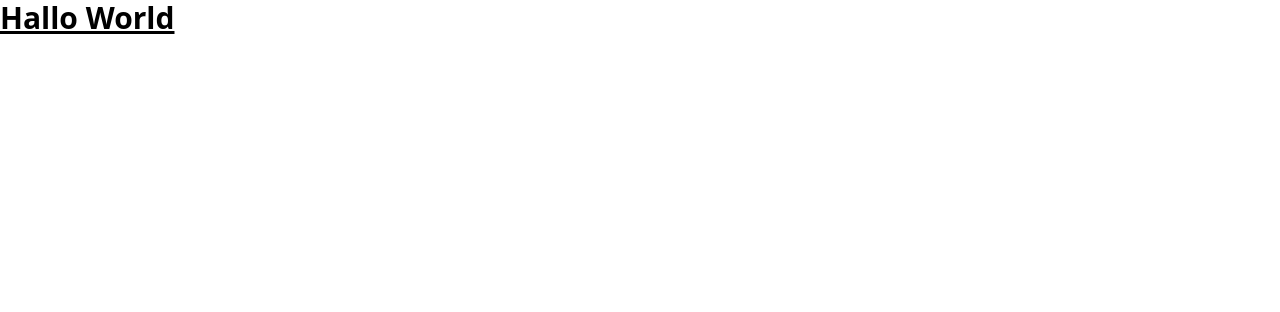
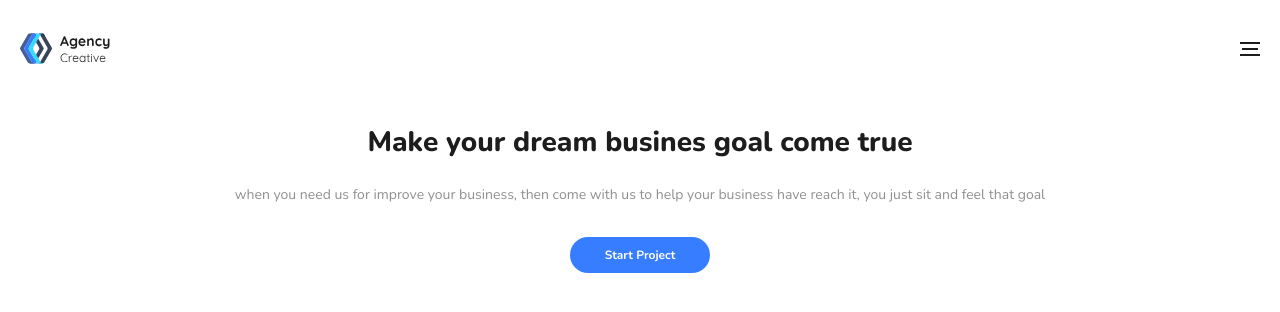
Before and after one commit to JunarisAlf/react-tailwind-Agency-Landing-Page, a React (Vite) app: page / in a window 1280 px wide. Shown: the top 312 px of the page. Built offline with nearby package versions, Linux system fonts and the light colour scheme.

Commit message:
Add animation on Navbar and add Head Section on Home

```diff
--- a/index.html
+++ b/index.html
@@ -4,6 +4,12 @@
         <meta charset="UTF-8" />
         <link rel="icon" type="image/svg+xml" href="/src/favicon.svg" />
         <meta name="viewport" content="width=device-width, initial-scale=1.0" />
+        <link rel="preconnect" href="https://fonts.googleapis.com" />
+        <link rel="preconnect" href="https://fonts.gstatic.com" crossorigin />
+        <link
+            href="https://fonts.googleapis.com/css2?family=Nunito:ital,wght@0,200;0,300;0,400;0,500;0,600;0,700;0,800;1,200;1,300;1,400;1,500;1,600;1,700&display=swap"
+            rel="stylesheet"
+        />
         <title>Agency Landing Page - Slicing by Junaris Alfianto</title>
     </head>
     <body>
--- /dev/null
+++ b/src/components/MainContainer.jsx
@@ -0,0 +1,7 @@
+export default ({children}) => {
+    return (
+        <div className="w-full px-5 font-nunito">
+            {children}
+        </div>
+    )
+}
--- /dev/null
+++ b/src/components/Navbar.jsx
@@ -0,0 +1,19 @@
+
+import { useState } from 'react'
+import Logo from './../assets/icons/logo.svg'
+export default () => {
+    const [open, setOpen] = useState(false);
+    const onClickHandler = () => {
+        setOpen(!open);
+    }
+    return (
+        <nav className="flex flex-row justify-between items-center pt-8 pb-4">
+            <img className="w-[91px] h-[33px]" src={Logo} alt="logo" />
+            <div className="flex flex-col gap-y-1 w-min items-center" onClick={onClickHandler}>
+                <span className={"block w-5 bg-black h-0.5  ease-in duration-100" +( open ? ' rotate-45 translate-y-1.5' : '')}/>
+                <span className={"block w-4 bg-black h-0.5 ease-in duration-75" + ( open ? ' invisible' : 'visible')}/>
+                <span className={"block w-5 bg-black h-0.5 ease-in duration-100" +( open ? ' -rotate-45 -translate-y-1.5' : '')}/>
+            </div>
+        </nav>
+    )
+}
--- a/src/main.jsx
+++ b/src/main.jsx
@@ -1,10 +1,15 @@
 import React from 'react'
 import ReactDOM from 'react-dom/client'
-import App from './pages/Home'
+import Container from './components/MainContainer'
+import Home from './pages/Home'
 import './assets/styles/tailwind.css'
+import Navbar from './components/Navbar'
 
 ReactDOM.createRoot(document.getElementById('root')).render(
   <React.StrictMode>
-    <App />
+    <Container>
+      <Navbar/>
+      <Home />
+    </Container>
   </React.StrictMode>
 )
--- a/src/pages/Home/Home.jsx
+++ b/src/pages/Home/Home.jsx
@@ -1,9 +1,12 @@
-
 function Home() {
   return (
-    <div className="App">
-      <span className="text-3xl font-bold underline"> Hallo World</span>
-    </div>
+      <main className="">
+        <section className="flex flex-col items-center mt-10">
+          <h1 className="text-center text-black font-extrabold text-[28px]">Make your dream busines goal come true</h1>
+          <p className="text-center text-gray text-[14px] mt-[20px] opacity-60 leading-6">when you need us for improve your business, then come with us to help your business have reach it, you just sit and feel that goal</p>
+          <a href="" className="inline-block text-center text-white font-bold bg-blue py-[10px] px-[35px] rounded-3xl text-xs mt-[30px] mx-auto">Start Project</a>
+        </section>
+      </main>
   )
 }
 
--- a/tailwind.config.js
+++ b/tailwind.config.js
@@ -5,6 +5,17 @@ module.exports = {
     "./src/pages/**/*.{vue,js,ts,jsx,tsx}",
   ],
   theme: {
+    colors:{
+      transparent: 'transparent',
+      current: 'currentColor',
+      'white': '#FFFFFF',
+      'black': '#1D1D1D',
+      'gray': '#464646',
+      'blue':'#377DFF'
+    },
+    fontFamily: {
+      'nunito': ['nunito', 'sans-serif']
+    },
     extend: {},
   },
   plugins: [],
```
Also changed, not shown: src/assets/icons/logo.svg (added). Lines whose indentation alone changed are shown as unchanged.
